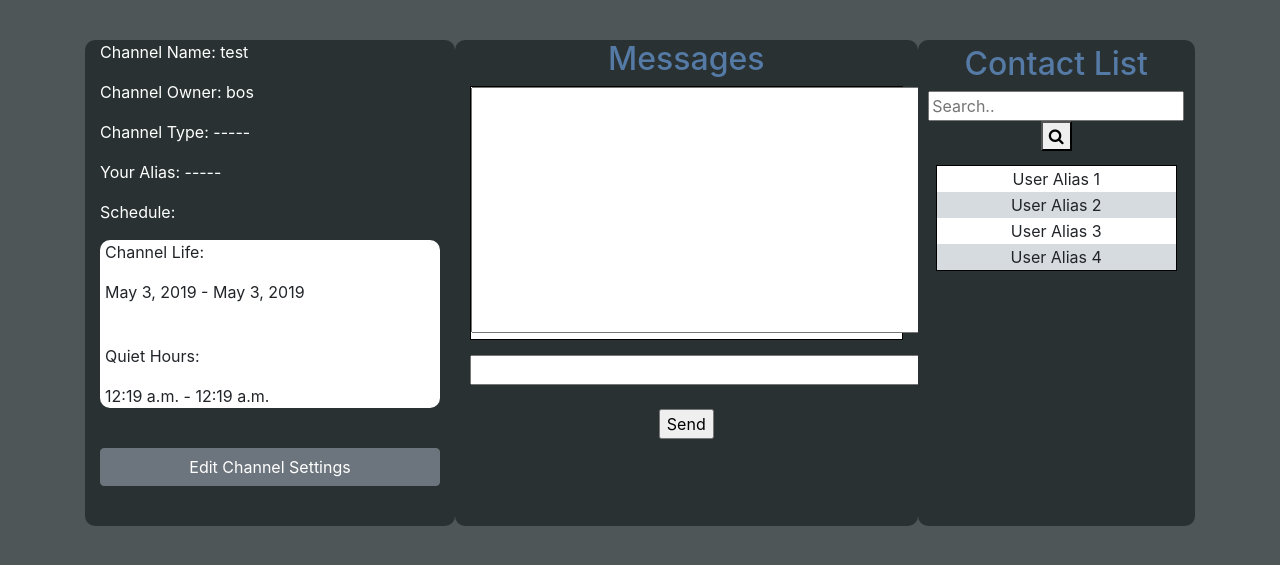
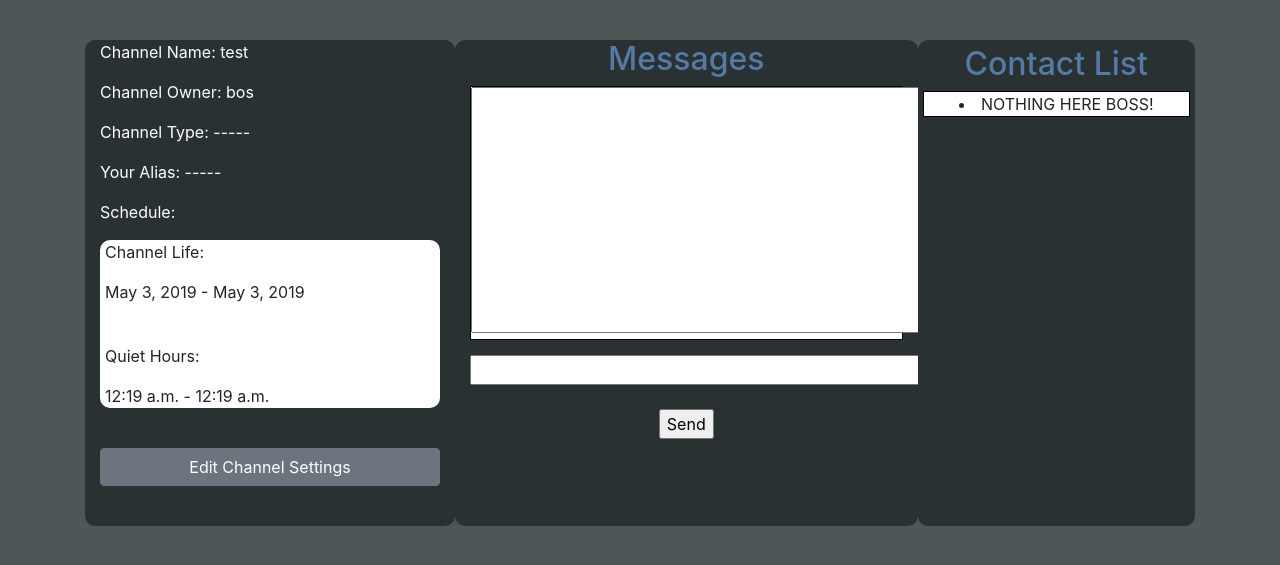
Before and after one commit to thefredliestfred/ChannelX, a Django app: a page that uses DjangoProjects/channelx/main/templates/main/channel_detail.html in a window 1280 px wide. Shown: the part 56-621 px from the top of the page. Run offline with Django 3.2, Linux system fonts and the light colour scheme; a user stored in the database is signed in; data comes from the database, SQL or seed files in the repository; both versions use the stored data as it was after the commit; some libraries are stand-ins or nearby versions.

Commit message:
Tinkering with joined users for channels

```diff
--- a/DjangoProjects/channelx/main/templates/main/channel_detail.html
+++ b/DjangoProjects/channelx/main/templates/main/channel_detail.html
@@ -76,24 +76,20 @@
         <!--Contact list-->
         <div class="col-3" style="padding:5px; border-radius: 10px; text-align:center; background-color:#293132">
             <h2>Contact List</h2>
-            <div class="search-container">
-                <form action="/action_page.php">
-                    <input type="text" placeholder="Search.." name="search">
-                    <button type="submit"><i class="fa fa-search"></i></button>
-                </form>
+            <div class="table-wrapper-scroll-y" style="border: 1px solid black; background-color:white">
+                {% for channelmembers in channelmembers_list %}
+                    <p style='margin:auto; padding:0px 0px 10px 0px'>
+                        <a href="#"><button style="padding-bottom: 5px" class='btn btn-secondary btn-block'>{{ channelmembers.member_id }}</button></a>
+                    </p>
+                    {% if channelmembers.channel_id == object.pk %}
+                        <p style='margin:auto; padding:0px 0px 10px 0px'>
+                            <a href="#"><button style="padding-bottom: 5px" class='btn btn-secondary btn-block'>{{ channelmembers.member_id }}</button></a>
+                        </p>
+                    {% endif %}
+                {% empty %}
+                    <li>NOTHING HERE BOSS!</li>
+                {% endfor %}
             </div>
-            <section style="padding:5%">
-                <div style="border: 1px solid black; background-color:white">
-                    <table style="width:100%; text-align:center">
-                        <tbody>
-                            <tr> <td>User Alias 1</td> </tr>
-                            <tr> <td>User Alias 2</td> </tr>
-                            <tr> <td>User Alias 3</td> </tr>
-                            <tr> <td>User Alias 4</td> </tr>
-                        </tbody>
-                    </table>
-                </div>
-            </section>
         </div>
     </div>
 </div>
--- a/DjangoProjects/channelx/main/templates/main/findChannel.html
+++ b/DjangoProjects/channelx/main/templates/main/findChannel.html
@@ -9,7 +9,7 @@
             <p>Enter an existing Channel Name:</p>
             <form style="width:100%; padding:0 25% 3% 25%" method="post">
                 {% csrf_token %}
-                {{ form.as_p }}
+                {{ form }}
                 <button class="btn btn-secondary" type="submit">Join Channel</button>
             </form>
         </div>
--- a/DjangoProjects/channelx/main/views.py
+++ b/DjangoProjects/channelx/main/views.py
@@ -37,7 +37,11 @@ def join_channel(request):
 class ChannelListView(LoginRequiredMixin, ListView):
     model = Channel
     context_object_name = "channels"
-    template_name = "main/base.html"
+    #template_name = "main/base.html"
+
+class MemberListView(LoginRequiredMixin, ListView):
+    model = ChannelMembers
+    template_name = "main/channel_detail.html"
 
 class ChannelDetailView(LoginRequiredMixin, DetailView):
     model = Channel
```
Also changed, not shown: DjangoProjects/channelx/main/templates/main/channel_list.html (+2 -14 lines), DjangoProjects/channelx/db.sqlite3.
